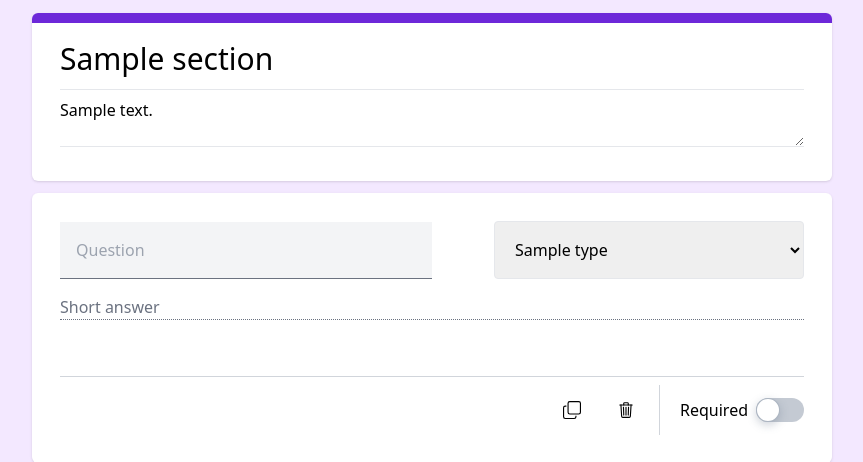
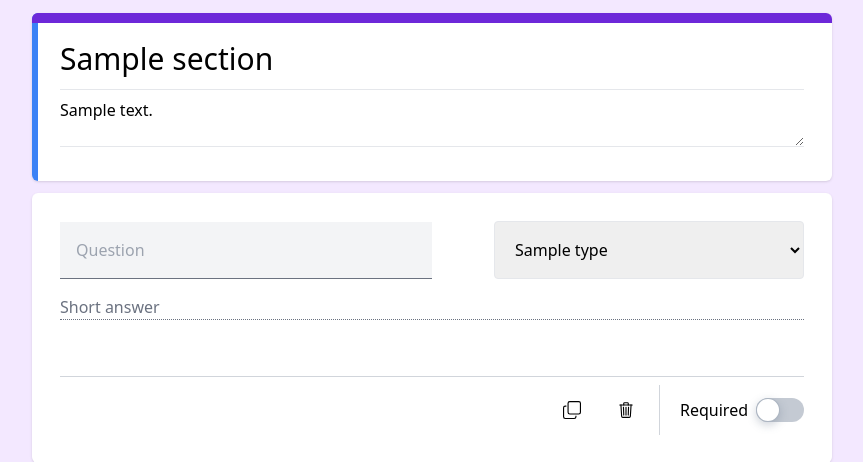
Before and after one commit to f-pistone/google-forms-clone, a PHP site: page /edit_form.php?id_form=1 in a window 1280 px wide. Shown: the part 67-529 px from the top of the page, without its empty margins (208-1071 px from the left). Run offline with PHP 8.4, Linux system fonts and the light colour scheme; the visitor is signed in with stand-in values (Sample User, id 1); tables that the repository leaves empty or names only in its code hold one stand-in row (values such as "Sample post"); some libraries are stand-ins or nearby versions.

Commit message:
ADD toggle of the active class for the form boxes

```diff
--- a/edit_form.php
+++ b/edit_form.php
@@ -127,7 +127,7 @@ while ($rowGetQuestionTypes = mysqli_fetch_assoc($queryGetQuestionTypes)) {
         <div class="section grid grid-cols-1 gap-3">
 
           <!-- SECTION INFORMATIONS -->
-          <div class="section-info relative p-7 rounded-md bg-white shadow before:content-[''] before:block before:w-full before:h-[10px] before:bg-violet-700 before:rounded-tl-md before:rounded-tr-md before:absolute before:left-0 before:top-0 before:z-[2]">
+          <div class="section-info form-box active-form-box relative p-7 rounded-md bg-white shadow before:content-[''] before:block before:w-full before:h-[10px] before:bg-violet-700 before:rounded-tl-md before:rounded-tr-md before:absolute before:left-0 before:top-0 before:z-[2]">
             <div class="mb-2">
               <input type="text" class="w-full pb-3 text-3xl border-b focus:outline-none focus:border-b-2 focus:border-violet-800 transition" placeholder="Title" value="<?= $title_section ?>">
             </div>
@@ -138,7 +138,7 @@ while ($rowGetQuestionTypes = mysqli_fetch_assoc($queryGetQuestionTypes)) {
           <!-- END SECTION INFORMATIONS -->
 
           <!-- QUESTION SHORT ANSWER -->
-          <div class="question relative p-7 rounded-md bg-white shadow flex flex-col gap-4">
+          <div class="question form-box relative p-7 rounded-md bg-white shadow flex flex-col gap-4">
 
             <!-- QUESTION HEADER -->
             <div class="question-header flex flex-wrap justify-start md:justify-between items-center gap-5">
@@ -193,7 +193,7 @@ while ($rowGetQuestionTypes = mysqli_fetch_assoc($queryGetQuestionTypes)) {
           <!-- END QUESTION SHORT ANSWER -->
 
           <!-- QUESTION LONG ANSWER -->
-          <div class="question relative p-7 rounded-md bg-white shadow flex flex-col gap-4">
+          <div class="question form-box relative p-7 rounded-md bg-white shadow flex flex-col gap-4">
 
             <!-- QUESTION HEADER -->
             <div class="question-header flex flex-wrap justify-start md:justify-between items-center gap-5">
@@ -248,7 +248,7 @@ while ($rowGetQuestionTypes = mysqli_fetch_assoc($queryGetQuestionTypes)) {
           <!-- END QUESTION LONG ANSWER -->
 
           <!-- QUESTION MULTIPLE CHOISE -->
-          <div class="question relative p-7 rounded-md bg-white shadow flex flex-col gap-4">
+          <div class="question form-box relative p-7 rounded-md bg-white shadow flex flex-col gap-4">
 
             <!-- QUESTION HEADER -->
             <div class="question-header flex flex-wrap justify-start md:justify-between items-center gap-5">
@@ -341,7 +341,7 @@ while ($rowGetQuestionTypes = mysqli_fetch_assoc($queryGetQuestionTypes)) {
           <!-- END QUESTION MULTIPLE CHOISE -->
 
           <!-- QUESTION CHECKBOX -->
-          <div class="question relative p-7 rounded-md bg-white shadow flex flex-col gap-4">
+          <div class="question form-box relative p-7 rounded-md bg-white shadow flex flex-col gap-4">
 
             <!-- QUESTION HEADER -->
             <div class="question-header flex flex-wrap justify-start md:justify-between items-center gap-5">
@@ -434,7 +434,7 @@ while ($rowGetQuestionTypes = mysqli_fetch_assoc($queryGetQuestionTypes)) {
           <!-- END QUESTION CHECKBOX -->
 
           <!-- QUESTION LIST -->
-          <div class="question relative p-7 rounded-md bg-white shadow flex flex-col gap-4">
+          <div class="question form-box relative p-7 rounded-md bg-white shadow flex flex-col gap-4">
 
             <!-- QUESTION HEADER -->
             <div class="question-header flex flex-wrap justify-start md:justify-between items-center gap-5">
--- a/js/pages/edit_form.js
+++ b/js/pages/edit_form.js
@@ -10,4 +10,10 @@ $(document).ready(function () {
       $(options_menu_to_open).addClass("hidden");
     }
   });
+
+  //Toggle the active class for the form boxes
+  $(".form-box").on("click", function () {
+    $(".form-box").removeClass("active-form-box");
+    $(this).addClass("active-form-box");
+  });
 });
```
